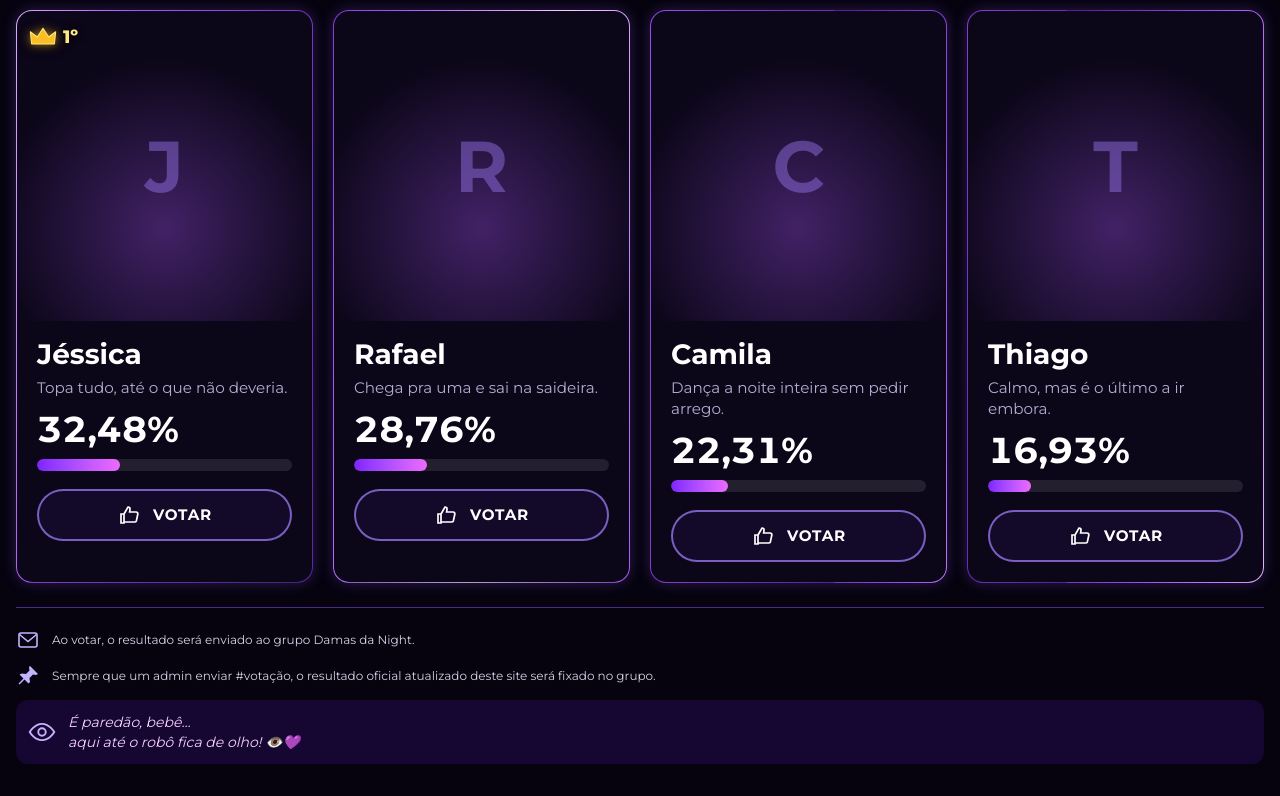
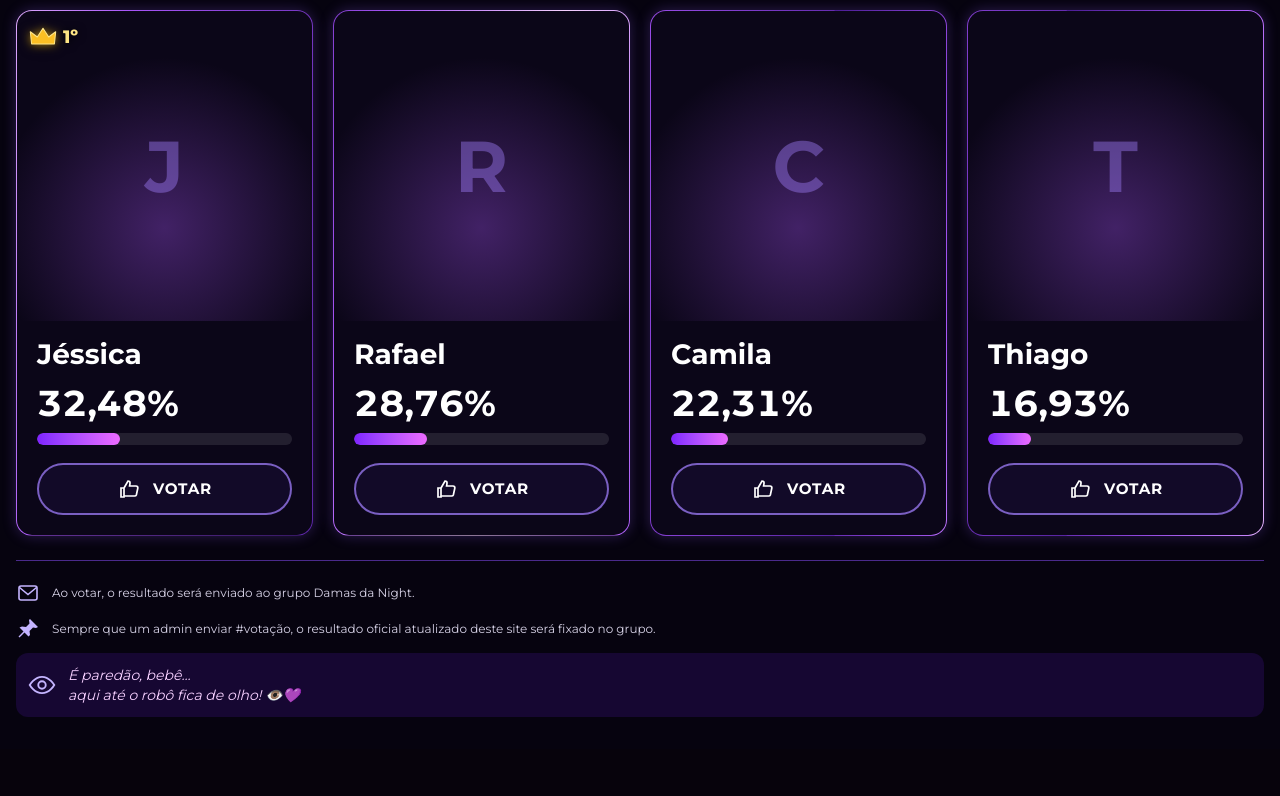
Before and after one commit to lucasnascimento26/dm-night-top, a Next.js app: page /paredao in a window 1280 px wide. Shown: the part 904-1700 px from the top of the page. After the commit the page ends 1653 px from the top, so only its background shows below. Built offline with nearby package versions, Linux system fonts and the light colour scheme.

Commit message:
chore: update project and apply general improvements

```diff
--- a/app/paredao/page.tsx
+++ b/app/paredao/page.tsx
@@ -19,8 +19,6 @@ const INFO_VOTO = {
 
 type Participante = {
   nome: string;
-  // Pequena descrição que aparece no card (mantenha curta, ~50 caracteres).
-  descricao: string;
   porcentagem: number;
   // Coloque as fotos em public/images/participantes/ e preencha aqui.
   // Ex.: "/images/participantes/jessica-participante-damas-da-night.webp"
@@ -28,10 +26,10 @@ type Participante = {
 };
 
 const participantes: Participante[] = [
-  { nome: "Jéssica", descricao: "Topa tudo, até o que não deveria.", porcentagem: 32.48, foto: null },
-  { nome: "Rafael", descricao: "Chega pra uma e sai na saideira.", porcentagem: 28.76, foto: null },
-  { nome: "Camila", descricao: "Dança a noite inteira sem pedir arrego.", porcentagem: 22.31, foto: null },
-  { nome: "Thiago", descricao: "Calmo, mas é o último a ir embora.", porcentagem: 16.93, foto: null },
+  { nome: "Jéssica", porcentagem: 32.48, foto: null },
+  { nome: "Rafael", porcentagem: 28.76, foto: null },
+  { nome: "Camila", porcentagem: 22.31, foto: null },
+  { nome: "Thiago", porcentagem: 16.93, foto: null },
 ];
 
 const lider = participantes.reduce((a, b) => (b.porcentagem > a.porcentagem ? b : a)).nome;
@@ -85,7 +83,6 @@ const css = `
   .dn-card-foto { aspect-ratio: 4 / 4.2 !important; }
   .dn-card-corpo { padding: 1.25rem !important; padding-top: 1rem !important; }
   .dn-card-nome { font-size: 1.75rem !important; }
-  .dn-card-desc { font-size: .95rem !important; margin-top: .35rem !important; }
   .dn-card-pct { font-size: 2.25rem !important; margin-top: .6rem !important; }
   .dn-card-barra { height: .75rem !important; }
   .dn-card-btn { min-height: 3.25rem !important; font-size: .95rem !important; margin-top: 1.1rem !important; }
@@ -530,7 +527,6 @@ export default function ParedaoPage() {
 
                 <div className="dn-card-corpo p-3 pt-2.5 sm:p-4 sm:pt-3">
                   <h2 className="dn-card-nome text-lg font-bold leading-tight sm:text-2xl">{p.nome}</h2>
-                  <p className="dn-card-desc mt-1 text-xs leading-snug text-violet-200/80 sm:text-sm">{p.descricao}</p>
                   <p className="dn-card-pct mt-1.5 text-2xl font-bold tabular-nums sm:mt-2 sm:text-3xl">
                     {p.porcentagem.toFixed(2).replace(".", ",")}%
                   </p>
```
